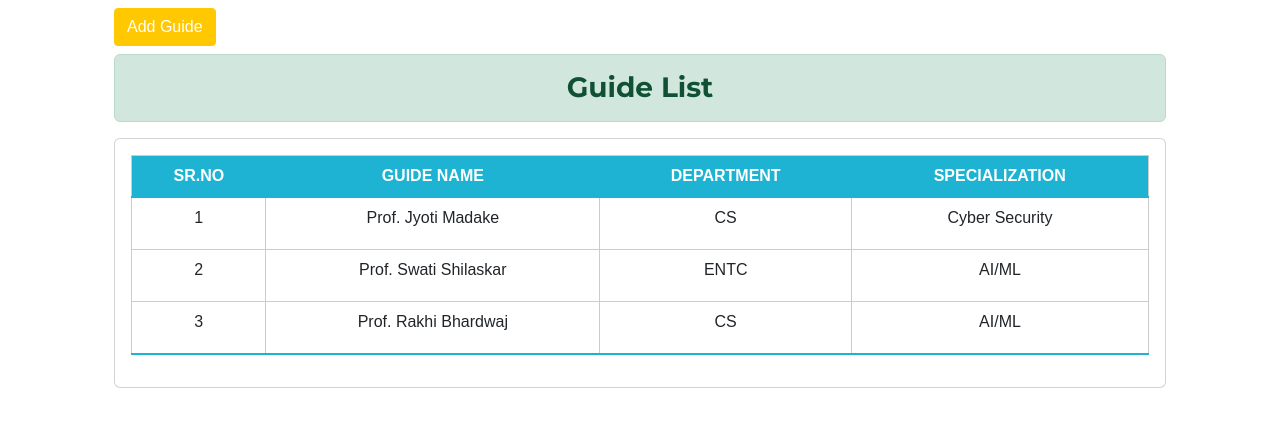
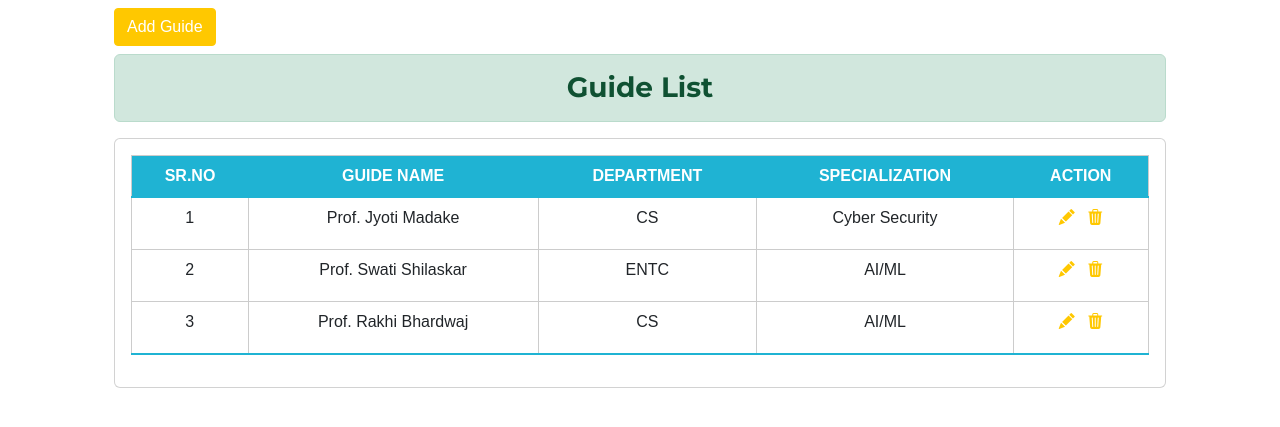
Before and after one commit to Siddhantgiri97/Project-tracker, a Django app: page /guide/ in a window 1280 px wide. Shown: the part 60-487 px from the top of the page. Run offline with Django 3.2, Linux system fonts and the light colour scheme; data comes from the database, SQL or seed files in the repository; some libraries are stand-ins or nearby versions.

Commit message:
Action tabs added

```diff
--- a/ProjectTracker/guide/templates/guide/guide.html
+++ b/ProjectTracker/guide/templates/guide/guide.html
@@ -21,7 +21,7 @@ Guide Details
 
     </div>
     <div class="row m-2">
-        <div class="col-md-12">
+        <div class="col-md">
             <h3 class="alert alert-success text-center">Guide List</h3>
             <div class="card card-body table-responsive">
 
@@ -32,6 +32,7 @@ Guide Details
                             <th>Guide Name</th>
                             <th>Department</th>
                             <th>Specialization </th>
+                            <th>Action </th>
                         </tr>
                     </thead>
                     <tbody>
@@ -41,6 +42,12 @@ Guide Details
                             <td>Prof. {{guide.guide_name}}</td>
                             <td>{{guide.guide_department}}</td>
                             <td>{{guide.guide_specilization}} </td>
+                            <td>
+                                <a class="edit me-2" title="Edit" data-toggle="tooltip"><i
+                                        class="bi bi-pencil-fill"></i></a>
+                                <a class="delete" title="Delete" data-toggle="tooltip"><i
+                                        class="bi bi-trash3-fill"></i></a>
+                            </td>
                         </tr>
                         {% endfor %}
                     </tbody>
--- a/ProjectTracker/home/templates/home/base.html
+++ b/ProjectTracker/home/templates/home/base.html
@@ -22,6 +22,7 @@
     <!-- Google fonts-->
     <link href="https://fonts.googleapis.com/css?family=Montserrat:400,700" rel="stylesheet" type="text/css" />
     <link href="https://fonts.googleapis.com/css?family=Roboto+Slab:400,100,300,700" rel="stylesheet" type="text/css" />
+    <link rel="stylesheet" href="https://cdn.jsdelivr.net/npm/bootstrap-icons@1.9.1/font/bootstrap-icons.css">
     <!-- Core theme CSS (includes Bootstrap)-->
     <link href="{% static 'css/styles.css' %}" rel="stylesheet" />
     <link href="{% static 'css/style2.css' %}" rel="stylesheet" />
--- a/ProjectTracker/home/templates/home/support.html
+++ b/ProjectTracker/home/templates/home/support.html
@@ -28,4 +28,6 @@ Support
 
 
 
+
+
 {% endblock content %}
```
Also changed, not shown: ProjectTracker/project/templates/project/project.html (+7 -1 lines), ProjectTracker/student/templates/student/student.html (+7 -1 lines), ProjectTracker/team/templates/team/team.html (+6 -2 lines), ProjectTracker/home/static/images/tick.png (added).
